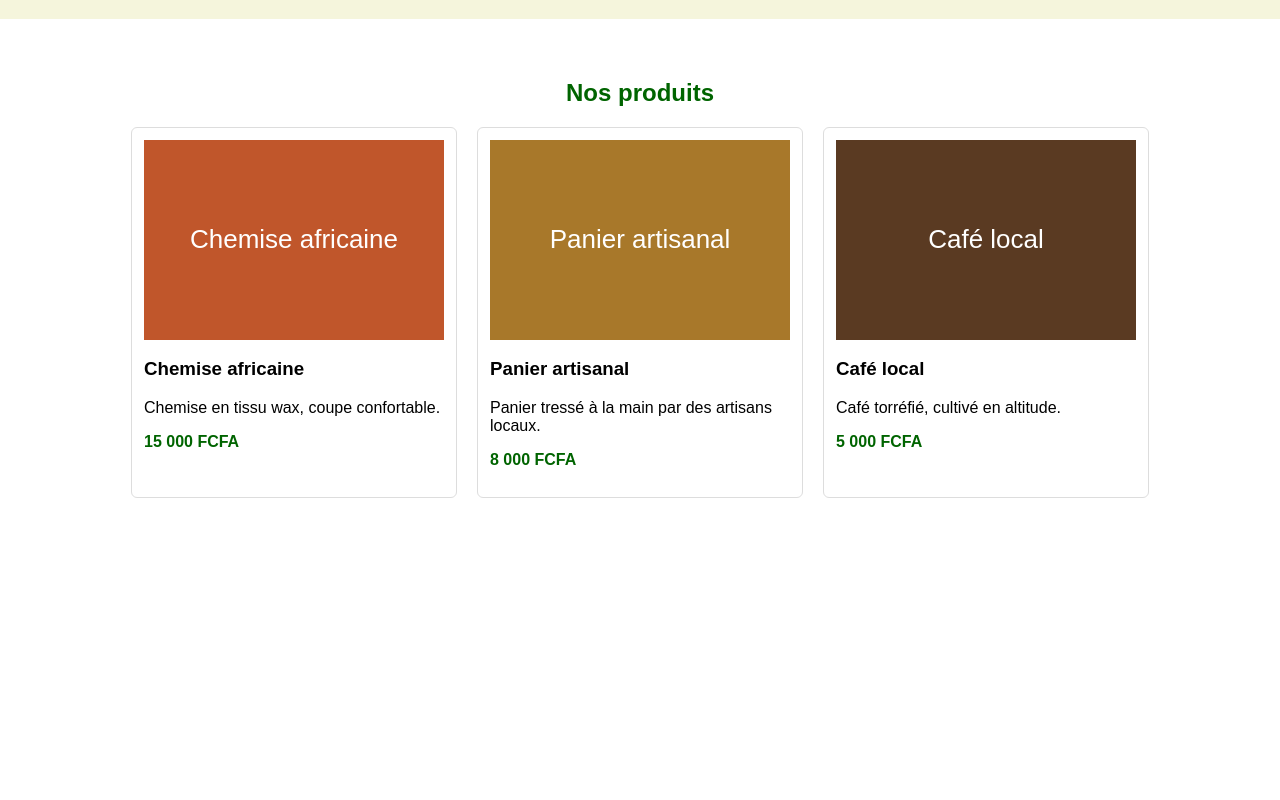
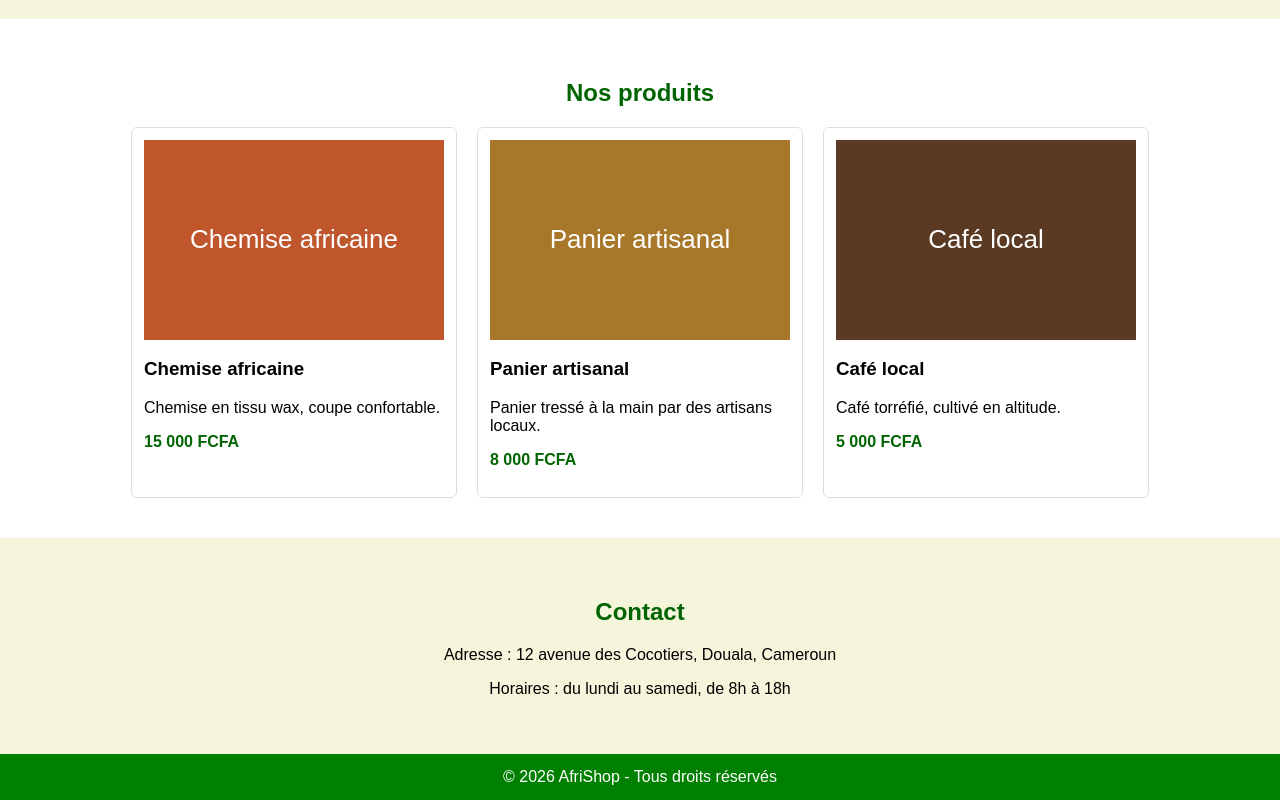
Before and after one commit to endedjigoueulrichwilliam-sudo/Afrishop, a plain HTML site: page index.html in a window 1280 px wide. Shown: the part 331-1131 px from the top of the page. Before the commit the page ends 869 px from the top, so only its background shows below. Drawn offline with Linux system fonts and the light colour scheme.

Commit message:
feat: ajouter la section contact et le pied de page

```diff
--- a/index.html
+++ b/index.html
@@ -45,5 +45,15 @@
       </article>
     </div>
   </section>
+
+  <section id="contact">
+    <h2>Contact</h2>
+    <p>Adresse : 12 avenue des Cocotiers, Douala, Cameroun</p>
+    <p>Horaires : du lundi au samedi, de 8h à 18h</p>
+  </section>
+
+  <footer>
+    <p>&copy; 2026 AfriShop - Tous droits réservés</p>
+  </footer>
 </body>
 </html>
--- a/style.css
+++ b/style.css
@@ -42,3 +42,8 @@ nav a:hover { text-decoration: underline; }
 }
 .carte img { width: 100%; display: block; }
 .prix { color: darkgreen; font-weight: bold; }
+
+#contact { padding: 40px 24px; background: beige; text-align: center; }
+#contact h2 { color: darkgreen; }
+footer { background: green; color: white; text-align: center; padding: 14px; }
+footer p { margin: 0; }
```
